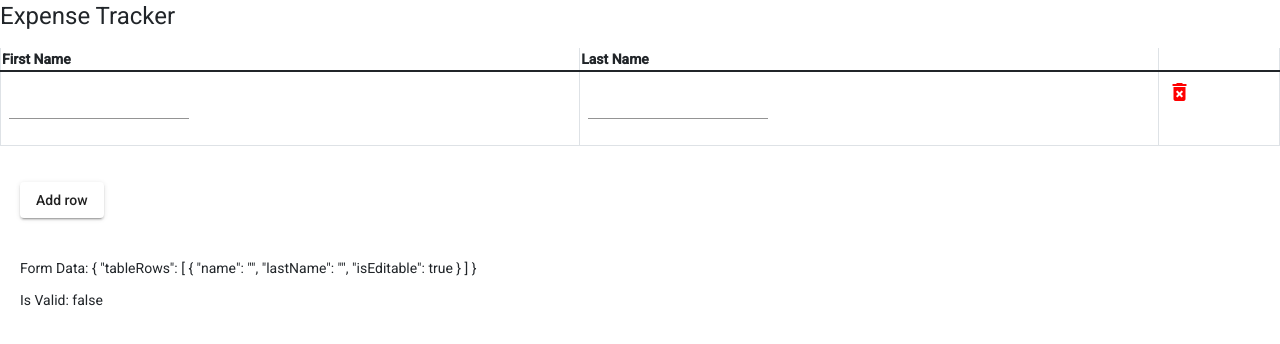
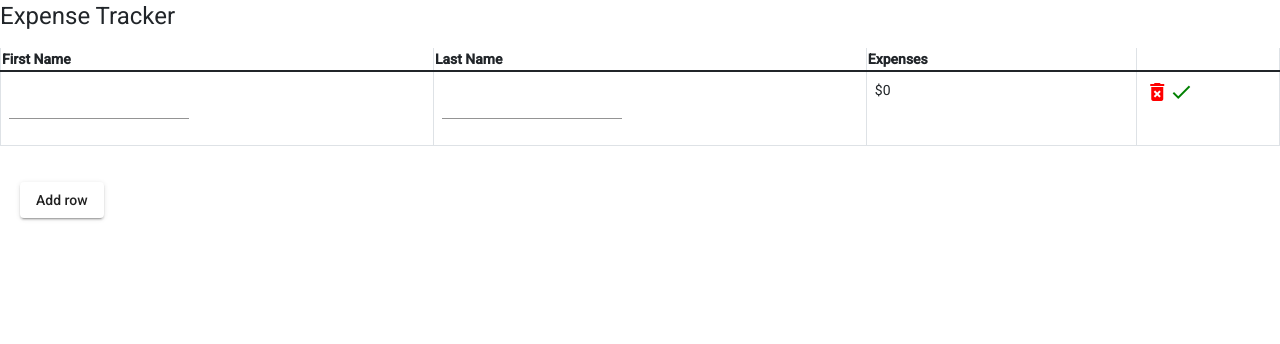
Before and after one commit to carlos-escamilla33/expense-tracker, an Angular app: page / in a window 1280 px wide. Shown: the top 344 px of the page. Built offline with nearby package versions, Linux system fonts and the light colour scheme.

Commit message:
finished users table

```diff
--- a/src/app/users-table/users-table.component.html
+++ b/src/app/users-table/users-table.component.html
@@ -3,13 +3,14 @@
         <thead class="text-nowrap">
             <th>First Name<span class="ui-column-resizer"> </span></th>
             <th>Last Name<span class="ui-column-resizer"> </span></th>
+            <th>Expenses<span class="ui-column-resizer"> </span></th>
         </thead>
         <tbody>
             <ng-container formArrayName="tableRows" *ngFor="let group of getFormControls.controls ; let i=index">
-                <tr *ngIf="group.get('isEditable')" [formGroupName]="i">
+                <tr *ngIf="group.get('isEditable').value" [formGroupName]="i">
                     <td>
                         <mat-form-field>
-                            <input matInput type="text" formControlName="name">
+                            <input matInput type="text" formControlName="firstName">
                         </mat-form-field>
                     </td>
                     <td>
@@ -18,8 +19,11 @@
                         </mat-form-field>
                     </td>
                     <td>
+                        {{group.get("expenses").value}}
+                    </td>
+                    <td>
                         <mat-icon class="delete" (click)="deleteUser(i)">delete_forever</mat-icon>
-                        <!-- <mat-icon class="done" (click)="userAdded(group)">done</mat-icon> -->
+                        <mat-icon class="done" (click)="userAdded(group)">done</mat-icon>
                     </td>
                 </tr>
                 <tr *ngIf="!group.get('isEditable').value">
@@ -29,9 +33,12 @@
                     <td>
                         {{group.get('lastName').value}}
                     </td>
-                    <!-- <td>
+                    <td>
+                        {{group.get("expenses").value}}
+                    </td>
+                    <td>
                         <mat-icon class="edit" (click)="editUser(group)">edit</mat-icon>
-                    </td> -->
+                    </td>
                 </tr>
             </ng-container>
         </tbody>
@@ -40,7 +47,3 @@
         <button mat-raised-button type="submit" (click)="addUser()">Add row</button>
     </div>
 </form>
-<div class="output">
-    <p>Form Data:  {{usersTable.value | json}}</p>
-      <p>Is Valid: {{usersTable.valid}}</p>
-  </div>
--- a/src/app/users-table/users-table.component.ts
+++ b/src/app/users-table/users-table.component.ts
@@ -29,14 +29,16 @@ export class UsersTableComponent implements OnInit {
 
   initializeForm(): FormGroup {
     return this.fb.group({
-      name: ["", Validators.required],
+      firstName: ["", Validators.required],
       lastName: ["", Validators.required],
+      expenses: ["$0"],
       isEditable: [true]
     });
   }
 
   addUser() {
     const control = this.usersTable.get("tableRows") as FormArray;
+    console.log(control);
     control.push(this.initializeForm());
   }
 
```
